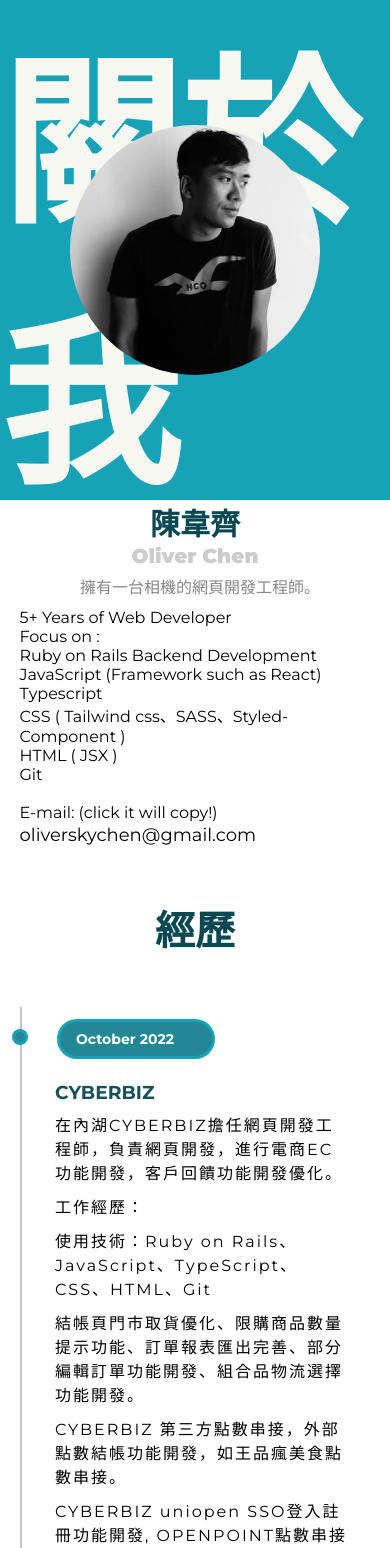
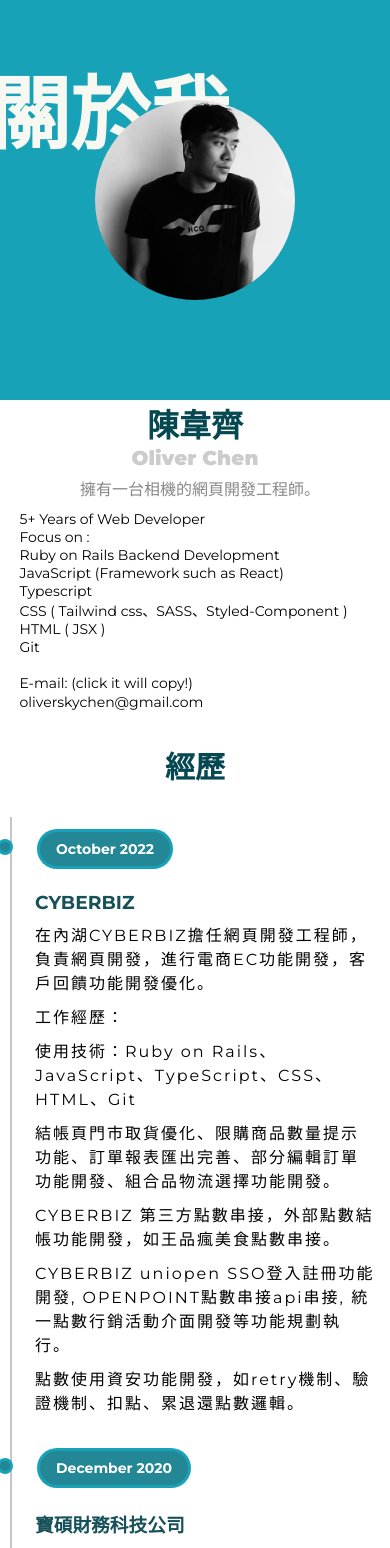
Before and after one commit to May27Oliver/resume_page, a React (Create React App) app: page / in a window 390 px wide. Shown: the top 1548 px of the page. Built offline with nearby package versions, Linux system fonts and the light colour scheme.

Commit message:
Fix RWD layout issues for Pixel 7 and mobile devices

```diff
--- a/src/resume/style/style.css
+++ b/src/resume/style/style.css
@@ -441,3 +441,71 @@
     font-size: 30px;
   }
 }
+
+/* Mobile RWD Strategy */
+@media screen and (max-width: 768px) {
+  body {
+    overflow-x: hidden;
+  }
+
+  .about-me {
+    font-size: 80px; /* Reduced to fit mobile screens */
+    top: 50px;
+    left: -10px;
+  }
+
+  .self-portrait-box {
+    height: 400px; /* Reduced height */
+  }
+
+  .self-protrait {
+    width: 200px;
+    height: 200px;
+  }
+
+  .tw-name {
+    font-size: 32px;
+  }
+
+  .en-name {
+    font-size: 20px;
+  }
+
+  .intro-prief .En {
+    width: 90%;
+    font-size: 14px;
+  }
+
+  .timeline:before {
+    left: 10px;
+  }
+
+  .timeline ul li {
+    padding: 20px 15px 20px 30px; /* Reduce padding */
+    margin-left: 5px;
+  }
+
+  .timeline ul li:before {
+    left: -5px; /* Adjust dot position */
+  }
+
+  .timeline ul li .time {
+    width: auto;
+    display: inline-block;
+  }
+
+  .column-title {
+    font-size: 35px;
+    margin: 30px 0;
+  }
+
+  .column-title .title {
+    font-size: 30px;
+  }
+
+  /* Improve input field on mobile */
+  #myEmailAddress {
+    font-size: 14px;
+    width: 100%;
+  }
+}
```
